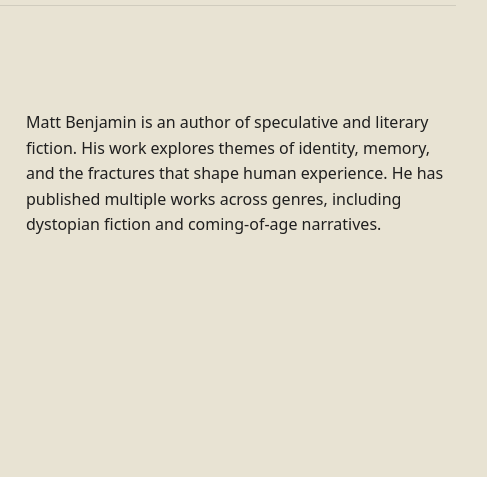
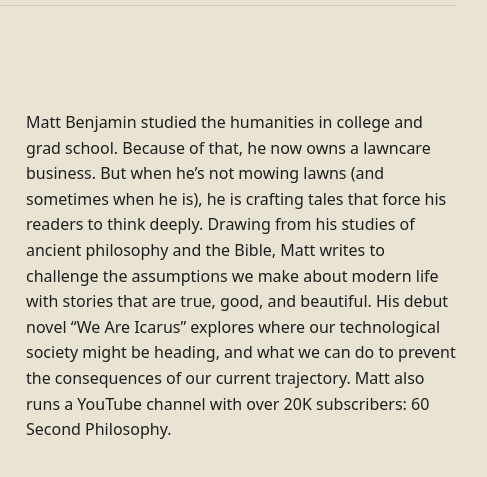
Before and after one commit to 60secondphilosophy/60secondphilosophy.github.io, a plain HTML site: page index.html in a window 1280 px wide. Shown: the part 757-1234 px from the top of the page, 564-1051 px from the left. Before the commit the page ends 1136 px from the top, so only its background shows below. Drawn offline with Linux system fonts and the light colour scheme.

Commit message:
Update index.html

```diff
--- a/index.html
+++ b/index.html
@@ -53,7 +53,7 @@
   <div class="author-section">
     <img class="author-image" src="usecolor.png" alt="Matt Benjamin">
     <div class="author-bio">
-      <p>Matt Benjamin is an author of speculative and literary fiction. His work explores themes of identity, memory, and the fractures that shape human experience. He has published multiple works across genres, including dystopian fiction and coming-of-age narratives.</p>
+      <p>Matt Benjamin studied the humanities in college and grad school. Because of that, he now owns a lawncare business. But when he’s not mowing lawns (and sometimes when he is), he is crafting tales that force his readers to think deeply. Drawing from his studies of ancient philosophy and the Bible, Matt writes to challenge the assumptions we make about modern life with stories that are true, good, and beautiful. His debut novel “We Are Icarus” explores where our technological society might be heading, and what we can do to prevent the consequences of our current trajectory. Matt also runs a YouTube channel with over 20K subscribers: 60 Second Philosophy.</p>
     </div>
   </div>
 </section>
```
